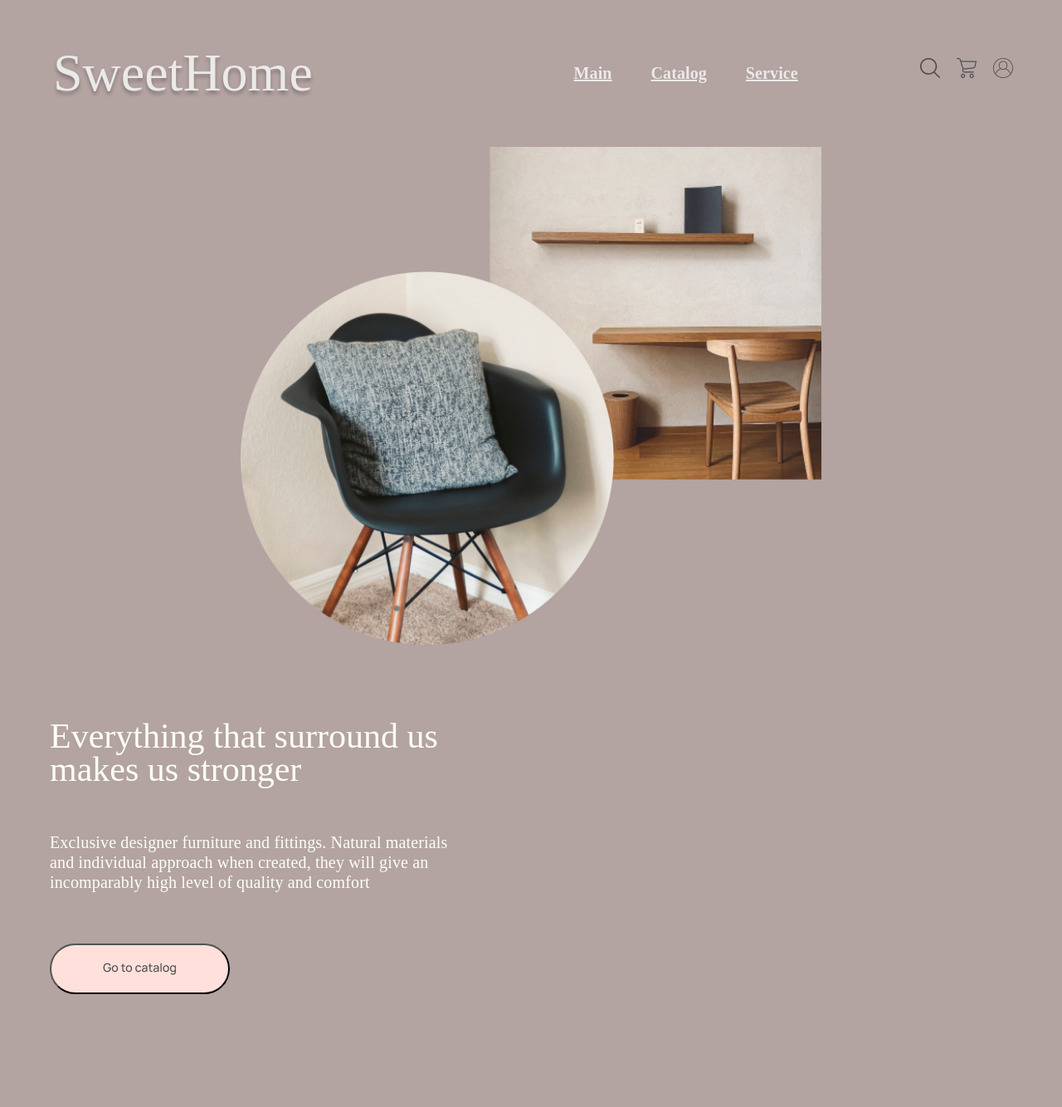
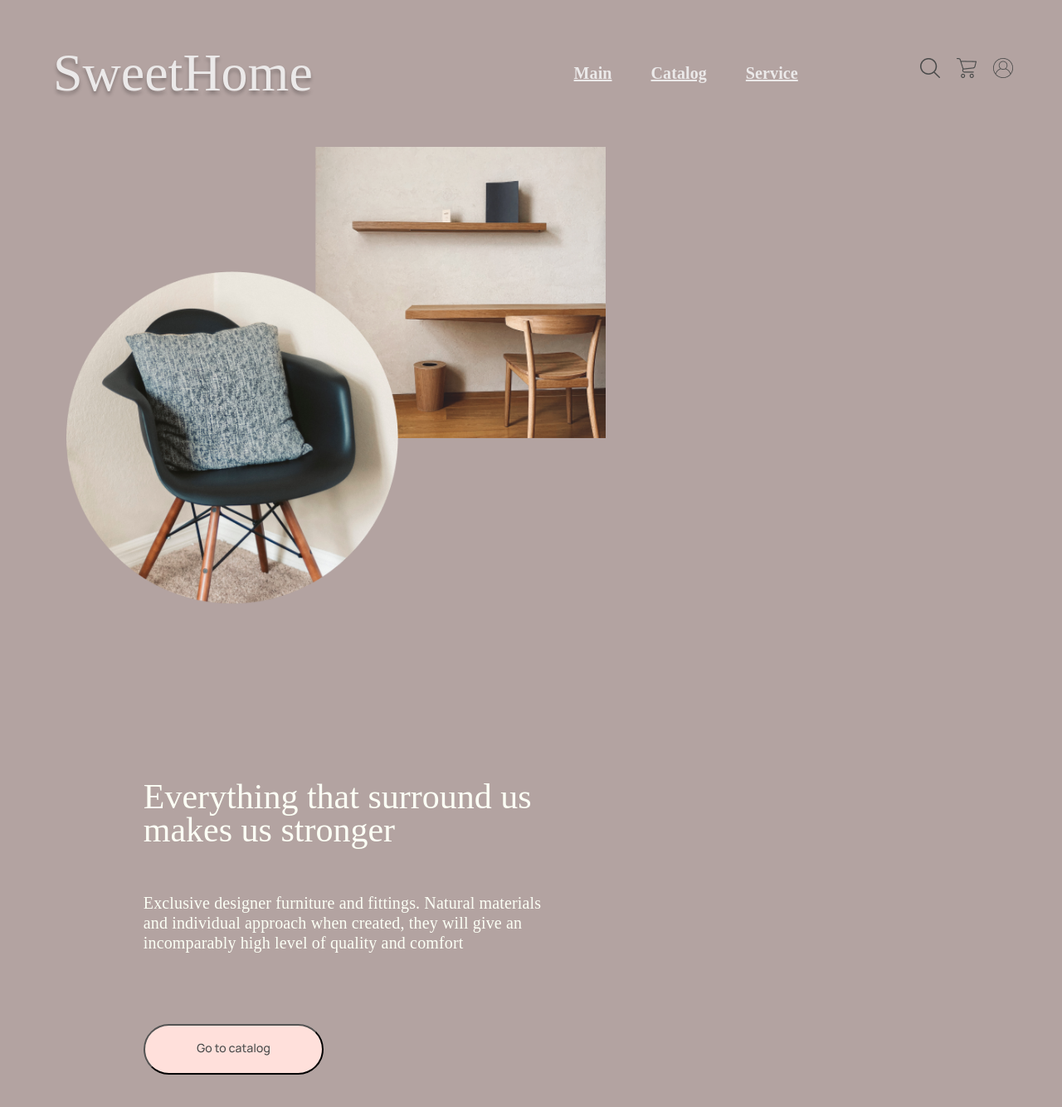
Before and after one commit to korshunovamm/Furniture-shop, a React (Create React App) app: page / in a window 1280 px wide. Shown: the whole page at 83% size. Before the commit the page ends 1236 px from the top, so only its background shows below. Built offline with nearby package versions, Linux system fonts and the light colour scheme.

Commit message:
make useEffect

```diff
--- a/src/Components_css/Main.css
+++ b/src/Components_css/Main.css
@@ -14,10 +14,9 @@
 
 @media (max-width: 1200px) {
   .header {flex-direction: column;
-  /* align-items: flex-end;
-  padding: 1%;
-  margin: 1%;
-  justify-content: flex-end; */
+  /* align-items: flex-end; */
+  padding: 100px;
+  justify-content: space-evenly;
 }
 }
 
@@ -30,8 +29,6 @@
   font-weight: 400;
   font-size: 64px;
   line-height: 100px;
-  /* font-weight: 400;
-  font-size: 480%; */
 
   color: #EBE9E9;
   text-shadow: 0px 4px 4px rgba(0, 0, 0, 0.25);
@@ -46,14 +43,10 @@
   font-size: 20px;
 
   width: 70%;
-  /* margin-left: 20%;
-  margin-top: 3%;
-  margin-right: 0; */
 
   order: 0;
-  /* flex: none;
-  flex-grow: 0; */
 }
+
 
 .main-nav-icons{
   display: flex;
@@ -69,6 +62,7 @@
   /* flex: none;
   flex-grow: 0; */
 }
+
 
 #main-nav-main {
   font-family: 'Manrope';
@@ -134,13 +128,10 @@
 }
 
 .content {
-  /* width: 100%;
-  height: 62%; */
-  /* width: vw; */
-  /* height: 650px; */
-
   display: flex;
   flex-direction: row;
+  justify-content: space-around;
+
 }
 
 @media (max-width: 1400px) {
@@ -148,11 +139,11 @@
 }
 
 .photos{
-  width: 700px;
+  width: 600px;
   height: 600px;
 
-  margin-left: auto;
-  margin-right: auto;
+  margin-left: 80px;
+  margin-right: 120px;
 
   position: relative;
 }
@@ -165,34 +156,31 @@
 
 .rectangle{
   position: absolute;
-
   left: 300px;
   z-index: 1;
 }
 
 #front_img{
-  width: 450px;
+  width: 400px;
 }
 
 #back_img{
-  width: 400px;
+  width: 350px;
 }
 
 .main-content{
   display: flex;
   flex-direction: column;
   align-items: flex-start;
-  /* gap: 2%; */
 
-  /* margin-left: auto; */
-  margin-right: auto;
+  margin-left: 5%;
+  margin-right: 10%;
   margin-bottom: 3%;
 }
 
 .main-content-text{
   display: flex;
   flex-direction: column;
-  /* align-items: flex-start; */
   padding: 5%;
   margin-left: 5%;
   margin-top: 10%;
```
Also changed, not shown: src/Components/Main.js (+4 -3 lines).
